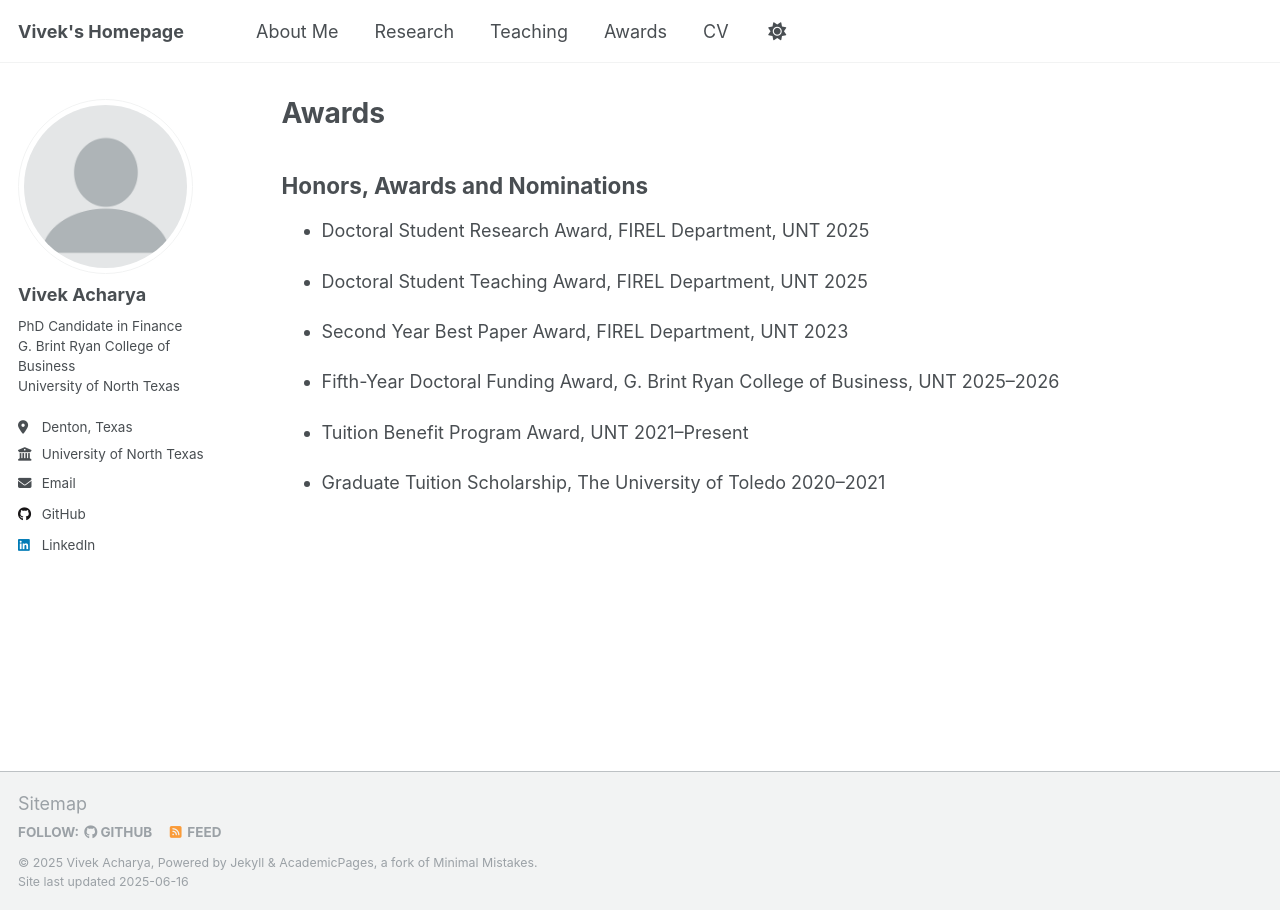
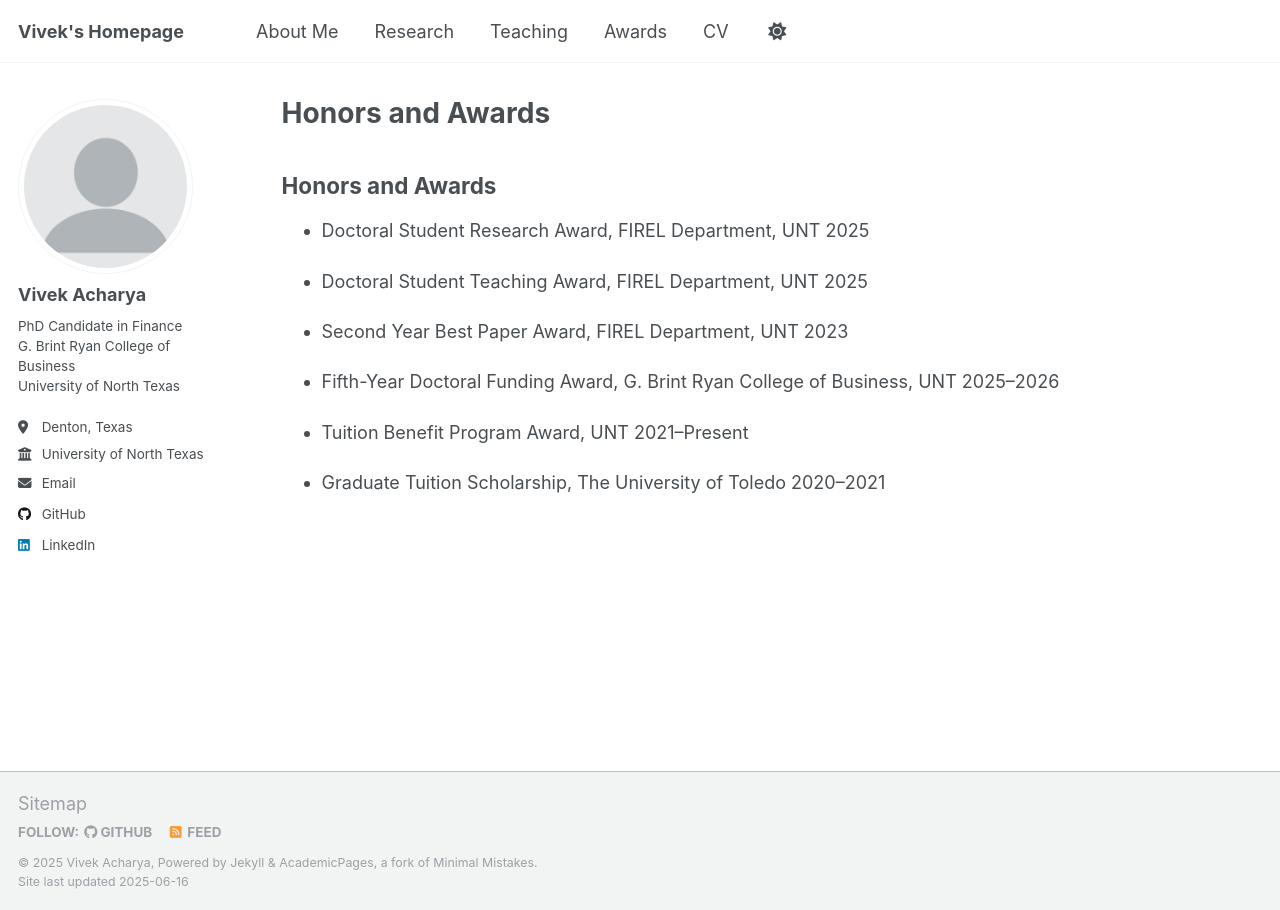
Before and after one commit to achvivek/achvivek.github.io, a Jekyll site: the page built from _pages/awards.md, in a window 1280 px wide. Built offline with Jekyll 4.4.1, drawn with Linux system fonts in a browser that asks for light colours.

Commit message:
awards.md

```diff
--- a/_pages/awards.md
+++ b/_pages/awards.md
@@ -1,11 +1,11 @@
 ---
 layout: archive
-title: "Awards"
+title: "Honors and Awards"
 permalink: /awards/
 author_profile: true
 ---
 
-## **Honors, Awards and Nominations**
+## **Honors and Awards**
 
 - Doctoral Student Research Award, FIREL Department, UNT 2025
 
```
